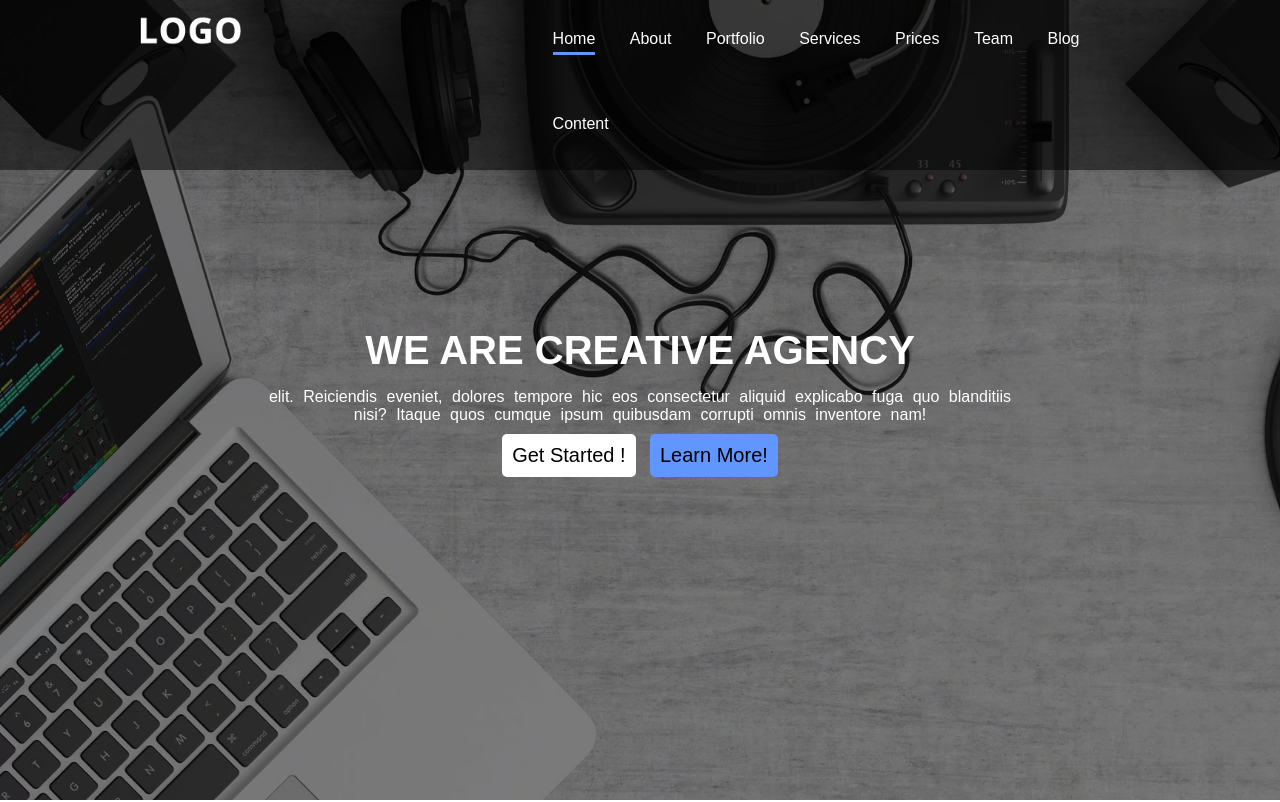
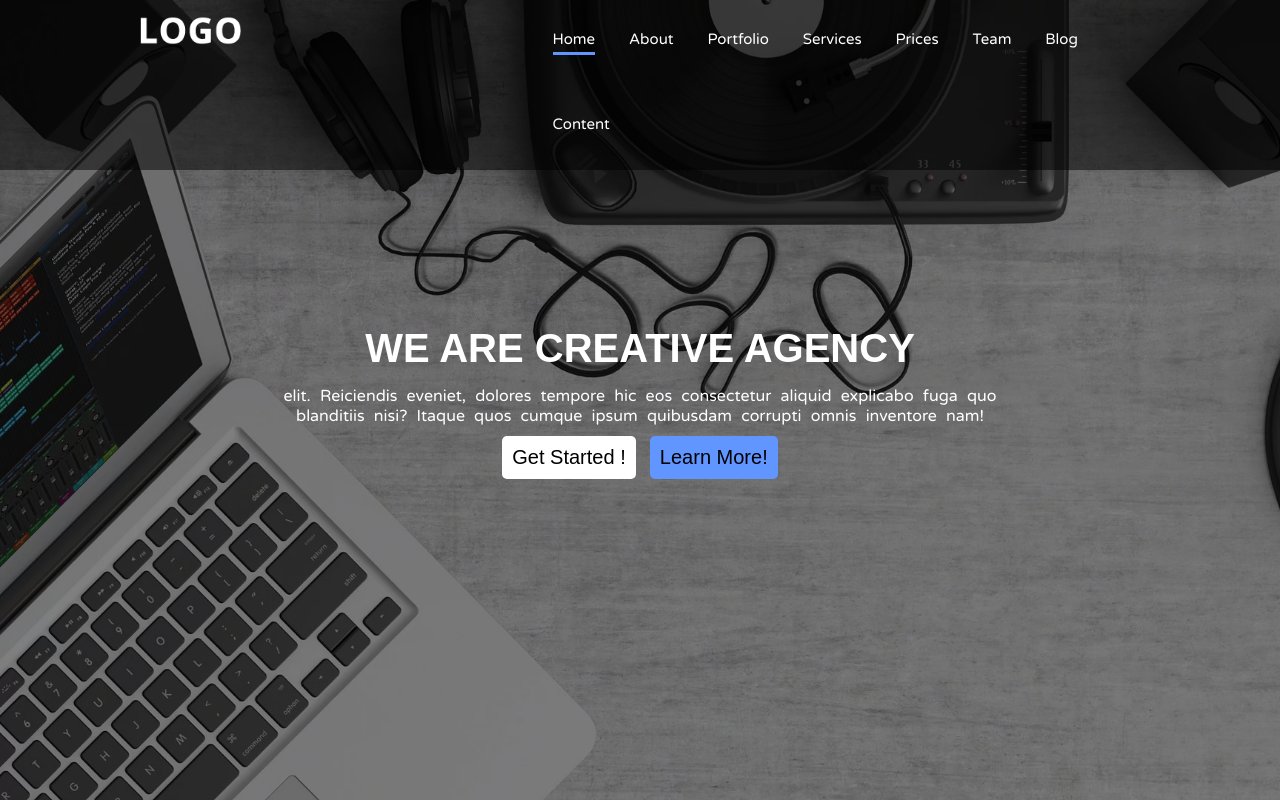
Before and after one commit to mohamed-hussein9/project_1, a plain HTML site: page index.html in a window 1280 px wide. Shown: the top 802 px of the page. Drawn offline with Linux system fonts and the light colour scheme.

Commit message:
edit font

```diff
--- a/css/style.css
+++ b/css/style.css
@@ -32,6 +32,7 @@
     width: 100%;
     z-index: 11;
     background-color: rgba(0, 0, 0, 0.5);
+    font-size: 15px;
 }
 
 .container{
@@ -147,6 +148,7 @@ visibility: visible;
     position: relative;
 }
 .home .home-container{
+
     position: absolute;
     top: 50%;
     left: 50%;
@@ -159,6 +161,7 @@ visibility: visible;
     color: #fff;
 }
 .home-container .title{
+    font-family: sans-serif;
     color: #fff;
     text-transform: uppercase;
     font-size: 40px;
--- a/index.html
+++ b/index.html
@@ -8,6 +8,8 @@
 
     <meta nme="keyword" content="project 1">
     <meta name="description" content="">
+    <link rel="preconnect" href="https://fonts.gstatic.com">
+<link href="https://fonts.googleapis.com/css2?family=Varela+Round&display=swap" rel="stylesheet">
     <link rel="stylesheet" href="css/all.min.css">
     <link rel="stylesheet" href="css/style.css">
     <title>HTML CSS PROJECT1</title>
```
